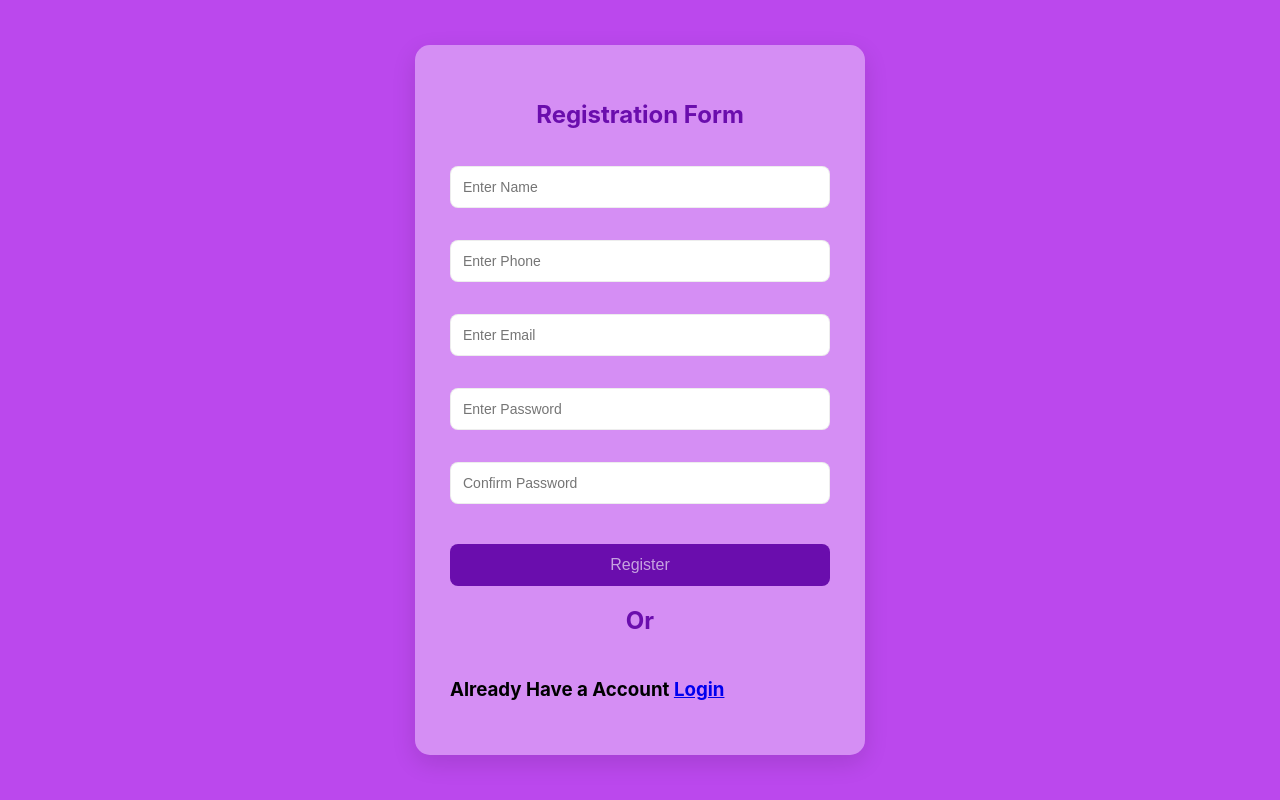
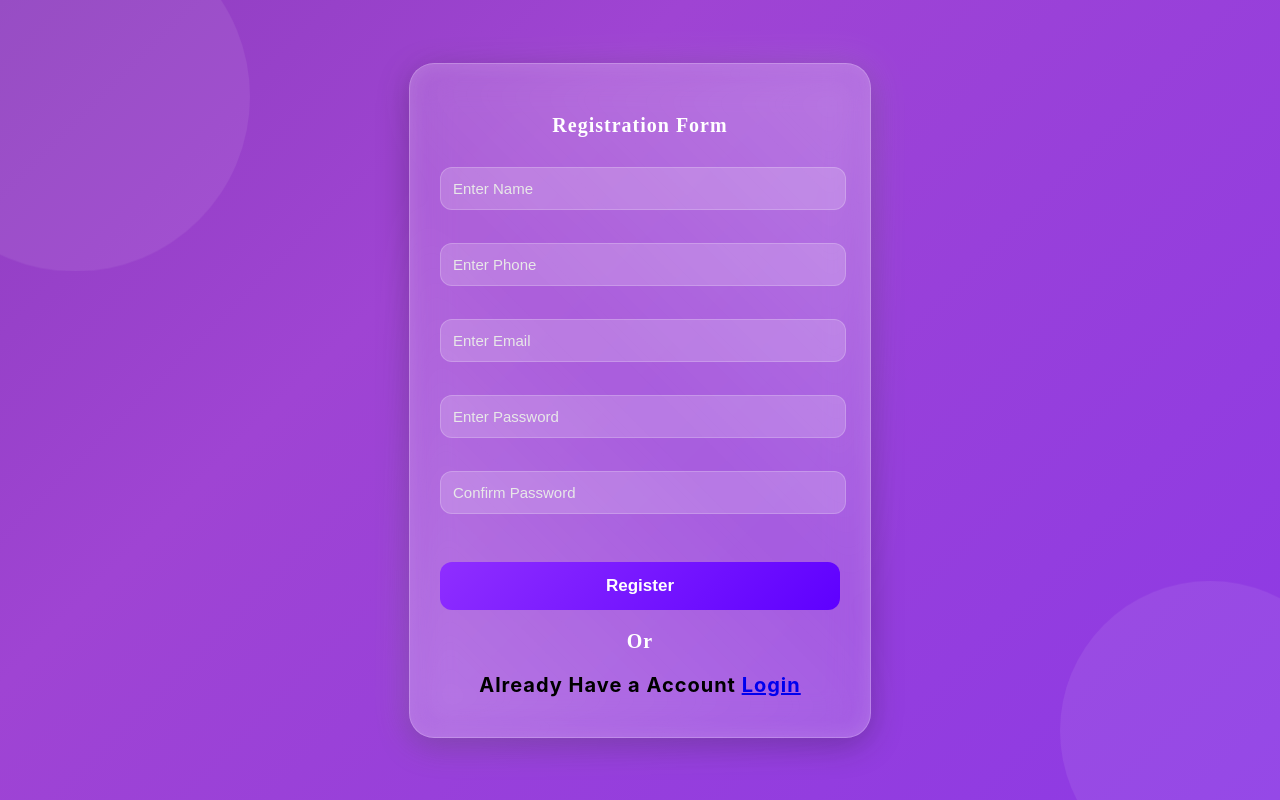
Before and after one commit to muralidharanb698-crypto/Product_analyzer, a React (Create React App) app in the folder frontend/frontend/: page /register in a window 1280 px wide. Built offline with nearby package versions, Linux system fonts and the light colour scheme.

Commit message:
Murali register_login_css update

```diff
--- a/frontend/frontend/src/Components/Login.jsx
+++ b/frontend/frontend/src/Components/Login.jsx
@@ -20,7 +20,7 @@ function Login() {
     }
 
     if (user.email === email && user.password === password) {
-      alert("Login Successful");
+      console.log("Login Successful");
 
       navigate("/home");
     } else {
--- a/frontend/frontend/src/Components/Registration.jsx
+++ b/frontend/frontend/src/Components/Registration.jsx
@@ -3,18 +3,13 @@ import '../Styles/Register.css'
 import { useNavigate,Link } from "react-router-dom";
 export default function Registration() {
   const navigate=useNavigate()
-const [data, setData] = useState(() => {
-  const saved = localStorage.getItem("userData");
-  return saved
-    ? JSON.parse(saved)
-    : {
+const [data, setData] = useState({
         name: "",
         phone: "",
         email: "",
         password: "",
         confirmPassword: ""
-      };
-});
+})
 
 
   const [errors, setErrors] = useState({});
@@ -73,7 +68,7 @@ const handleSubmit = (e) => {
       password: "",
       confirmPassword: ""
     });
-    navigate('/home')
+    navigate('/')
   }
 };
 
--- a/frontend/frontend/src/Styles/Register.css
+++ b/frontend/frontend/src/Styles/Register.css
@@ -1,69 +1,268 @@
-.container {
-  display: flex;
-  justify-content: center;
-  align-items: center;
-  min-height: 100vh;
-  background-color: rgb(187, 72, 237);
+
+@import url('https://fonts.googleapis.com/css2?family=Poppins:wght@300;400;500;600;700&display=swap');
+
+/* *{
+    margin:0;
+    padding:0;
+    box-sizing:border-box;
+    font-family:'Poppins',sans-serif;
+} */
+
+
+.container{
+    display:flex;
+    justify-content:center;
+    align-items:center;
+    min-height:100vh;
+    overflow:hidden;
+    background:linear-gradient(-45deg,#7b2ff7,#9f44d3,#5f2c82,#49a09d);
+    background-size:400% 400%;
+    animation:bgAnimation 15s ease infinite;
+    position:relative;
+}
+
+.container::before{
+    content:"";
+    position:absolute;
+    width:350px;
+    height:350px;
+    background:rgba(255,255,255,0.08);
+    border-radius:50%;
+    top:-100px;
+    left:-100px;
+    animation:float1 8s ease-in-out infinite;
+}
+
+.container::after{
+    content:"";
+    position:absolute;
+    width:300px;
+    height:300px;
+    background:rgba(255,255,255,0.08);
+    border-radius:50%;
+    bottom:-120px;
+    right:-80px;
+    animation:float2 10s ease-in-out infinite;
+}
+
+.form-box{
+    width:400px;
+    padding:30px;
+    border-radius:25px;
+
+    background:rgba(255,255,255,.15);
+    backdrop-filter:blur(20px);
+    -webkit-backdrop-filter:blur(20px);
+
+    border:1px solid rgba(255,255,255,.25);
+
+    box-shadow:
+    0 8px 32px rgba(0,0,0,.25),
+    inset 0 0 20px rgba(255,255,255,.15);
+
+    animation:popup .8s ease;
+
+    position:relative;
+    z-index:2;
+}
+
+.form-box::before{
+    content:"";
+    position:absolute;
+    inset:-2px;
+    border-radius:25px;
+    background:linear-gradient(45deg,#ffffff55,#ffffff00,#ffffff55);
+    z-index:-1;
+    filter:blur(20px);
+    opacity:.5;
+}
+
+.form-box h2{
+    color:white;
+    text-align:center;
+    margin-bottom:20px;
+    margin-top:20px;
+    font-size:20px;
+    font-family:times new roman;
+    letter-spacing:1px;
+}
+
+.form-box input{
+    width:95%;
+    padding:12px;
+    margin-top:10px;
+
+    background:rgba(255,255,255,.18);
+
+    border:1px solid rgba(255,255,255,.2);
+
+    border-radius:12px;
+
+    color:white;
+    font-size:15px;
+
+    outline:none;
+
+    transition:.35s;
+}
+
+.form-box input::placeholder{
+    color:#e8e8e8;
+}
+
+.form-box input:hover{
+    background:rgba(255,255,255,.25);
+}
+
+.form-box input:focus{
+
+    border-color:#fff;
+
+    transform:translateY(-3px);
+
+    box-shadow:
+    0 0 10px rgba(255,255,255,.4),
+    0 0 20px rgba(255,255,255,.2);
+}
+
+.form-box span{
+    display:block;
+    color:#ffd2d2;
+    font-size:12px;
+    margin-top:5px;
+    min-height:18px;
 }
 
 
-.form-box {
-  background: rgba(255, 255, 255, 0.385);
-  width: 380px;
-  padding: 35px;
-  border-radius: 15px;
-  box-shadow: 0 8px 25px rgba(0, 0, 0, 0.12);
-  display: flex;
-  flex-direction: column;
+.form-box button{
+
+    width:100%;
+    margin-top:25px;
+    padding:14px;
+
+    background:linear-gradient(135deg,#8f2eff,#5e00ff);
+
+    border:none;
+    border-radius:12px;
+
+    color:white;
+    font-size:17px;
+    font-weight:600;
+
+    cursor:pointer;
+
+    transition:.35s;
+
+    overflow:hidden;
+    position:relative;
 }
 
 
-.form-box h2 {
-  text-align: center;
-  color: #6a0dad;
-  margin-bottom: 25px;
+.form-box button::before{
+
+    content:"";
+
+    position:absolute;
+
+    top:0;
+    left:-120%;
+
+    width:60%;
+    height:100%;
+
+    background:rgba(255,255,255,.4);
+
+    transform:skewX(-25deg);
+
+    transition:.7s;
+}
+
+.form-box button:hover::before{
+    left:130%;
+}
+
+.form-box button:hover{
+
+    transform:translateY(-4px);
+
+    box-shadow:
+    0 12px 30px rgba(95,44,130,.45);
+
+    letter-spacing:1px;
+}
+
+.form-box button:active{
+    transform:scale(.97);
+}
+
+@keyframes popup{
+
+    from{
+        opacity:0;
+        transform:translateY(50px) scale(.9);
+    }
+
+    to{
+        opacity:1;
+        transform:translateY(0) scale(1);
+    }
 }
 
 
-.form-box input {
-  width: 100%;
-  padding: 12px;
-  margin-top: 12px;
-  border: 1px solid #cccccc58;
-  border-radius: 8px;
-  font-size: 14px;
-  outline: none;
-  box-sizing: border-box;
-  transition: 0.3s;
+@keyframes bgAnimation{
+
+    0%{
+        background-position:0% 50%;
+    }
+
+    50%{
+        background-position:100% 50%;
+    }
+
+    100%{
+        background-position:0% 50%;
+    }
 }
 
-.form-box input:focus {
-  border-color: #6a0dad;
-  box-shadow: 0 0 5px rgba(106, 13, 173, 0.3);
+@keyframes float1{
+
+    0%,100%{
+        transform:translateY(0px);
+    }
+
+    50%{
+        transform:translateY(30px);
+    }
+}
+
+@keyframes float2{
+
+    0%,100%{
+        transform:translateY(0px);
+    }
+
+    50%{
+        transform:translateY(-40px);
+    }
 }
 
 
-.form-box span {
-  color: red;
-  font-size: 12px;
-  margin-top: 4px;
-  min-height: 16px;
+@media(max-width:480px){
+
+    .form-box{
+
+        width:90%;
+        padding:30px;
+    }
+
+    .form-box h2{
+        font-size:25px;
+    }
 }
-
-
-.form-box button {
-  margin-top: 20px;
-  padding: 12px;
-  background: #6a0dad;
-  color: rgba(255, 255, 255, 0.618);
-  border: none;
-  border-radius: 8px;
-  font-size: 16px;
-  cursor: pointer;
-  transition: 0.3s;
+h3{
+    color:black;
+    text-align:center;
+    margin-bottom:10px;
+    font-size:20px;
+    letter-spacing:1px;
 }
-
-.form-box button:hover {
-  background: #5a0099;
-  transform: scale(1.02);
-}
```
